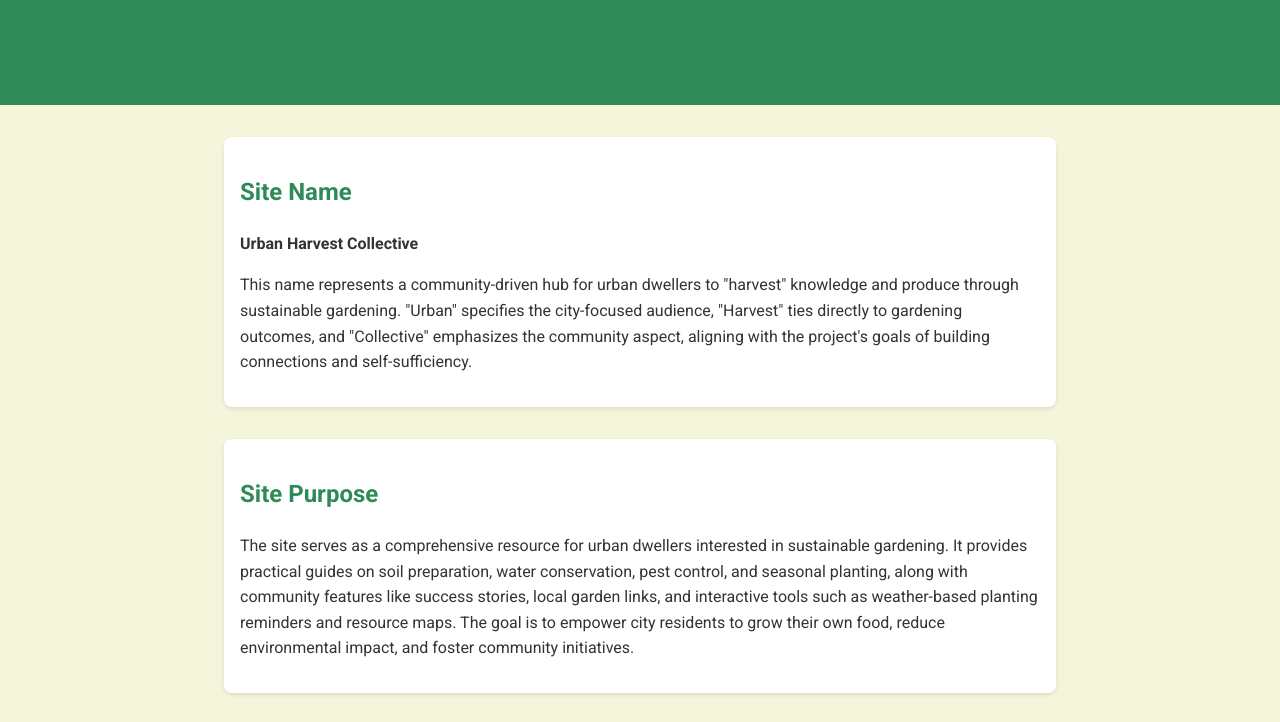
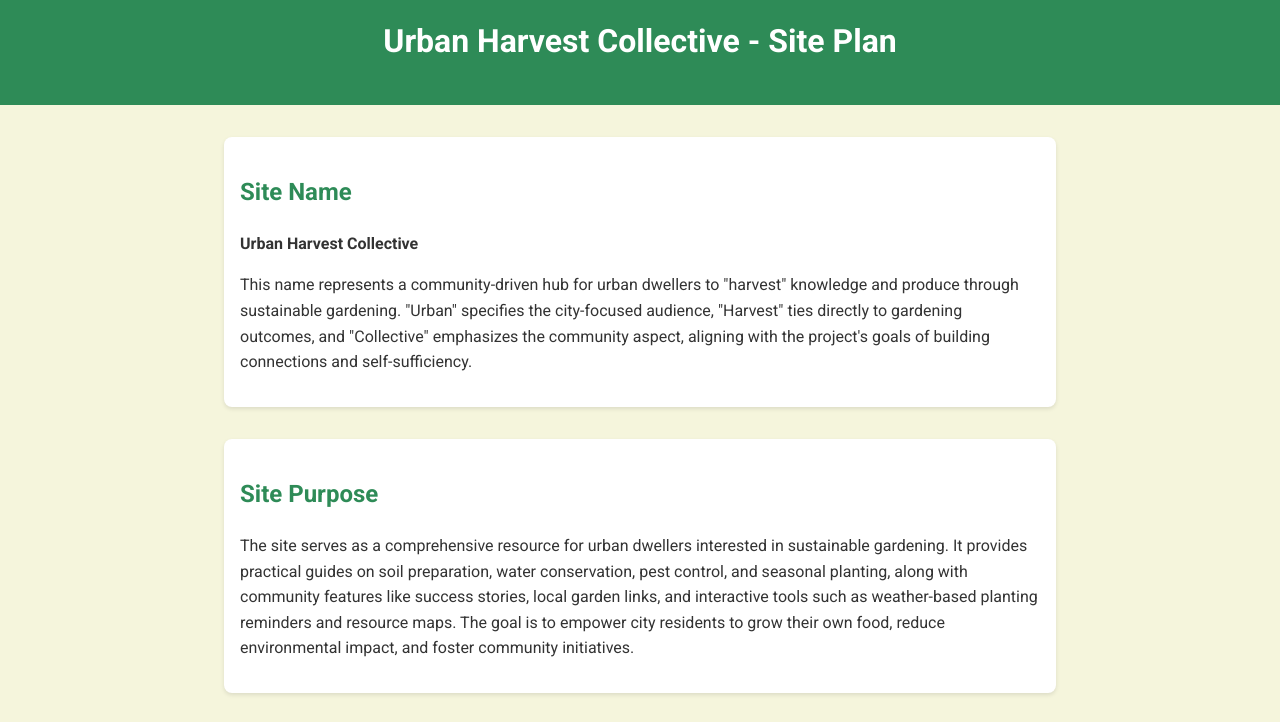
Before and after one commit to T-FEH/wdd231, a plain HTML site: page site-plan.html in a window 1280 px wide. Shown: the top 722 px of the page. Drawn offline with Linux system fonts and the light colour scheme.

Commit message:
Add header text color styling in site-plan.html for improved visibility

```diff
--- a/site-plan.html
+++ b/site-plan.html
@@ -22,6 +22,9 @@
       color: #FFFFFF;
       padding: 1rem;
       text-align: center;
+    }
+    header h1 {
+      color: #FFFFFF;
     }
     h1, h2 {
       font-weight: 700;
```
